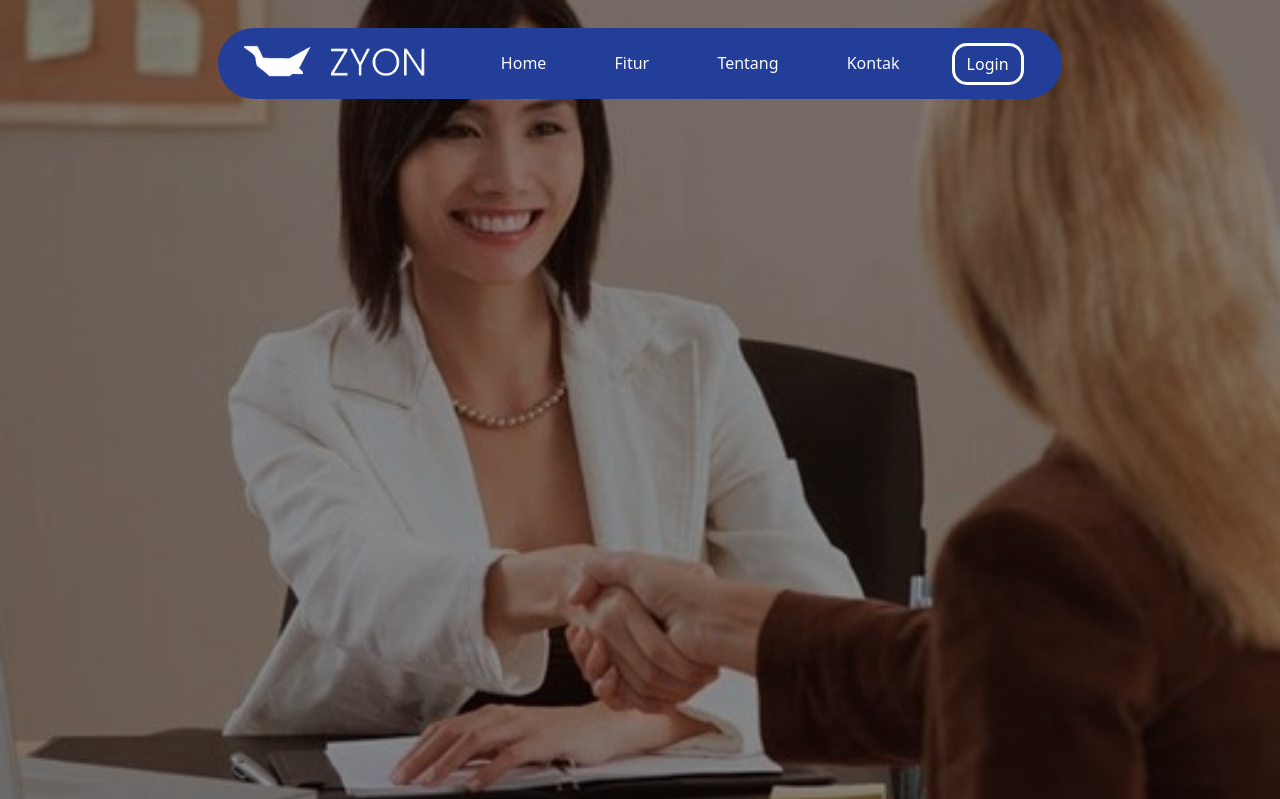
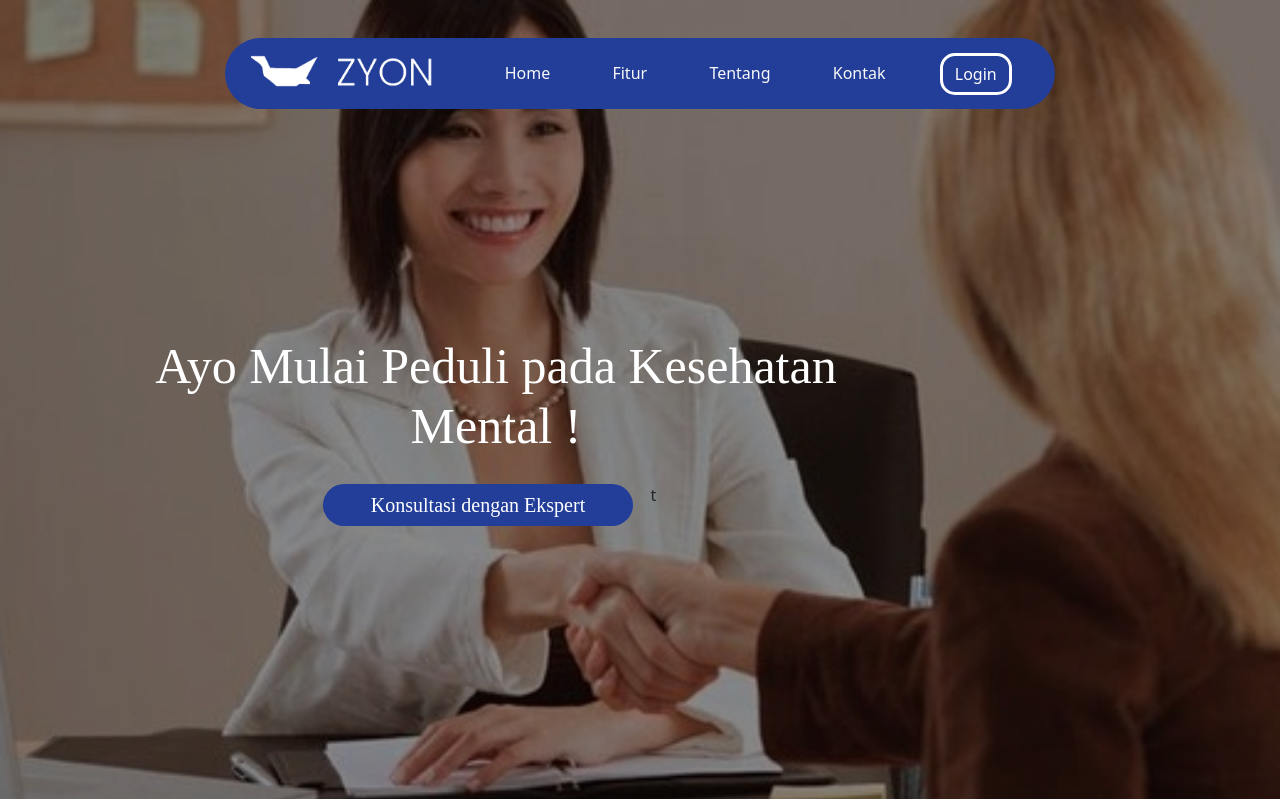
Before and after one commit to raflyyogas/zyonindonesia, a PHP site: page / in a window 1280 px wide. Shown: the top 799 px of the page. Run offline with PHP 8.4, Linux system fonts and the light colour scheme.

Commit message:
progress
Utama sudah jadi

```diff
--- a/index.html
+++ b/index.html
@@ -18,12 +18,14 @@
   <!-- UTAMA -->
   <div class="container-fluid bg-image bg-cover" style="height: 100vh;">
     <div class="mask bg-cover-mask position-static" style="height: 100vh;">
+      <!-- NAVIGATOR -->
       <div class="container-fluid navigator">
-
         <div class="navigator-center">
 
           <nav class="navbar navbar-expand-lg navbar-dark navigator-box">
+
             <div class="container-fluid">
+
               <a class="navbar-brand px-2" href="#">
                 <img src="Logo.png" alt="logo" style="max-height: 45px;">
               </a>
@@ -32,7 +34,7 @@
                 <span class="navbar-toggler-icon"></span>
               </button>
               <div class="collapse navbar-collapse" id="navbarText" style="width: 100vh;">
-                <ul class="nav nav-fill me-auto mb-2 mb-lg-0 w-100 px-2">
+                <ul class="navbar-nav nav nav-fill me-auto mb-2 mb-lg-0 w-100 px-2">
                   <li class="nav-item">
                     <a class="nav-link text-light" aria-current="page" href="#">Home</a>
                   </li>
@@ -52,11 +54,25 @@
                   </li>
                 </ul>
               </div>
+
             </div>
+
           </nav>
 
         </div>
+      </div>
 
+      <!-- ISI-UTAMA -->
+      <div class="container-fluid konten-utama">
+        <h1 class="text-utama">
+          Ayo Mulai Peduli pada Kesehatan Mental !
+        </h1>
+        <button class="button-utama">
+          Konsultasi dengan Ekspert
+        </button>
+        <button class="btn">
+t
+        </button>
       </div>
 
     </div>
--- a/style.css
+++ b/style.css
@@ -9,7 +9,10 @@
     background-color: rgba(0, 0, 0, 0.4);
     margin-left: 0;
     margin-right: 0;
+    padding: 10px;
 }
+
+/* NAVIGATOR */
 .navigator{
     margin: 0 0 0 0;
     padding: 28px 20px 0px;
@@ -33,3 +36,40 @@
     border-radius: 15px;
     border-color: white;
 }
+.btn-login:hover{
+    color: #BFD7ED;
+    border-color: #BFD7ED;
+}
+
+/* ISI-UTAMA */
+@import url('https://fonts.googleapis.com/css?family=Poppins');
+.konten-utama{
+    width: 90vh;
+    min-width: 680px;
+    margin: 200px 10% 0px 10%;
+    padding: 10px 10px 10px 10px;
+    text-align: center;
+}
+.text-utama{
+    font-size: 50px;
+    font-family: 'Poppins-light','Poppins';
+    color: white;
+}
+.button-utama{
+    display: inline-block;
+    font-weight: 400;
+    font-size: 20px;
+    font-family: 'Poppins-semibold','Poppins';
+    line-height: 1.5;
+    margin-top: 20px;
+    text-align: center;
+    vertical-align: middle;
+    color: white;
+    background-color: #233E99;
+    border-radius: 50px;
+    border-style: none;
+    padding: 0.375rem 3rem;
+}
+.button-utama:hover{
+    background-color: #2545b0;
+}
```
